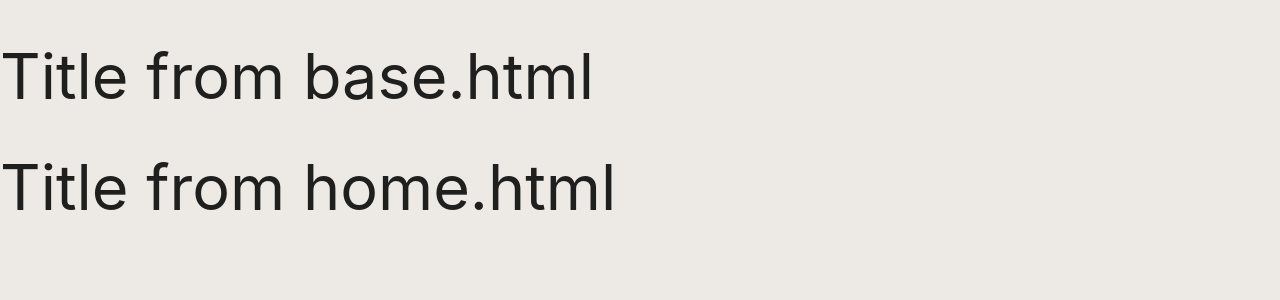
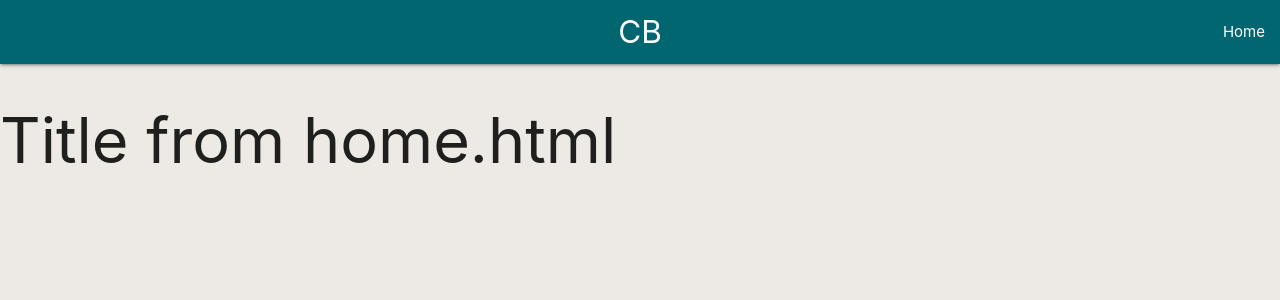
Before and after one commit to shiba517/ed_so-MSP3, a Flask app: page / in a window 1280 px wide. Shown: the top 300 px of the page. Run offline with Flask 2, Linux system fonts and the light colour scheme; data that the repository does not hold is empty; some libraries are stand-ins or nearby versions.

Commit message:
navbar has been added

```diff
--- a/static/css/style.css
+++ b/static/css/style.css
@@ -1,3 +1,16 @@
 body {
     background-color: #EDEAE5;
 }
+
+
+/* --------- Universal --------- */
+.ncc-btn {
+    background-color: #026670;
+}
+
+
+/* --------- Navigation bar (base.html) --------- */
+header .ncc-navbar-dec {
+    background-color: #026670;
+    min-height: 5vh;
+}
--- a/static/js/script.js
+++ b/static/js/script.js
@@ -0,0 +1,6 @@
+$(document).ready(function() {
+    $('.sidenav').sidenav();
+    $('.tabs').tabs();
+    $('.modal').modal();
+    $('.fixed-action-btn').floatingActionButton();
+});
--- a/templates/base.html
+++ b/templates/base.html
@@ -5,7 +5,7 @@
     <meta http-equiv="X-UA-Compatible" content="IE=edge">
     <meta name="viewport" content="width=device-width, initial-scale=1.0">
 
-    <link rel="stylesheet" href="https://cdnjs.cloudflare.com/ajax/libs/materialize/1.0.0/css/materialize.min.css">
+    <link rel="stylesheet" href="https://cdnjs.cloudflare.com/ajax/libs/materialize/1.0.0/css/materialize.min.css" type="text/css">
     <link rel="stylesheet" href="https://cdnjs.cloudflare.com/ajax/libs/font-awesome/5.15.4/css/all.min.css">
     <link rel="preconnect" href="https://fonts.googleapis.com">
     <link rel="preconnect" href="https://fonts.gstatic.com" crossorigin>
@@ -16,7 +16,25 @@
     <title>ed-so</title>
 </head>
 <body>
-    <h1>Title from base.html</h1>
+    <header>
+        <!-- navbar for non-mobile device -->
+        <div class="navbar-fixed">
+            <nav class="nav-extended ncc-navbar-dec">
+                <div class="nav-wrapper">
+                    <a href="{{ url_for('home') }}" class="brand-logo center">CB</a>
+                    <a href="#" data-target="mobile-demo" class="sidenav-trigger "><i class="fas fa-bars"></i></a>
+                    <ul class="right hide-on-med-and-down">
+                        <li><a href="{{ url_for('home') }}">Home</a></li>
+                    </ul>
+                </div>
+            </nav>
+        </div>
+        <!-- navbar list for mobile device -->
+        <ul class="sidenav" id="mobile-demo">
+            <li><a href="{{ url_for('home') }}">Home</a></li>
+        </ul>
+    </header>
+
     {% block content %}
     {% endblock %}
 
```
